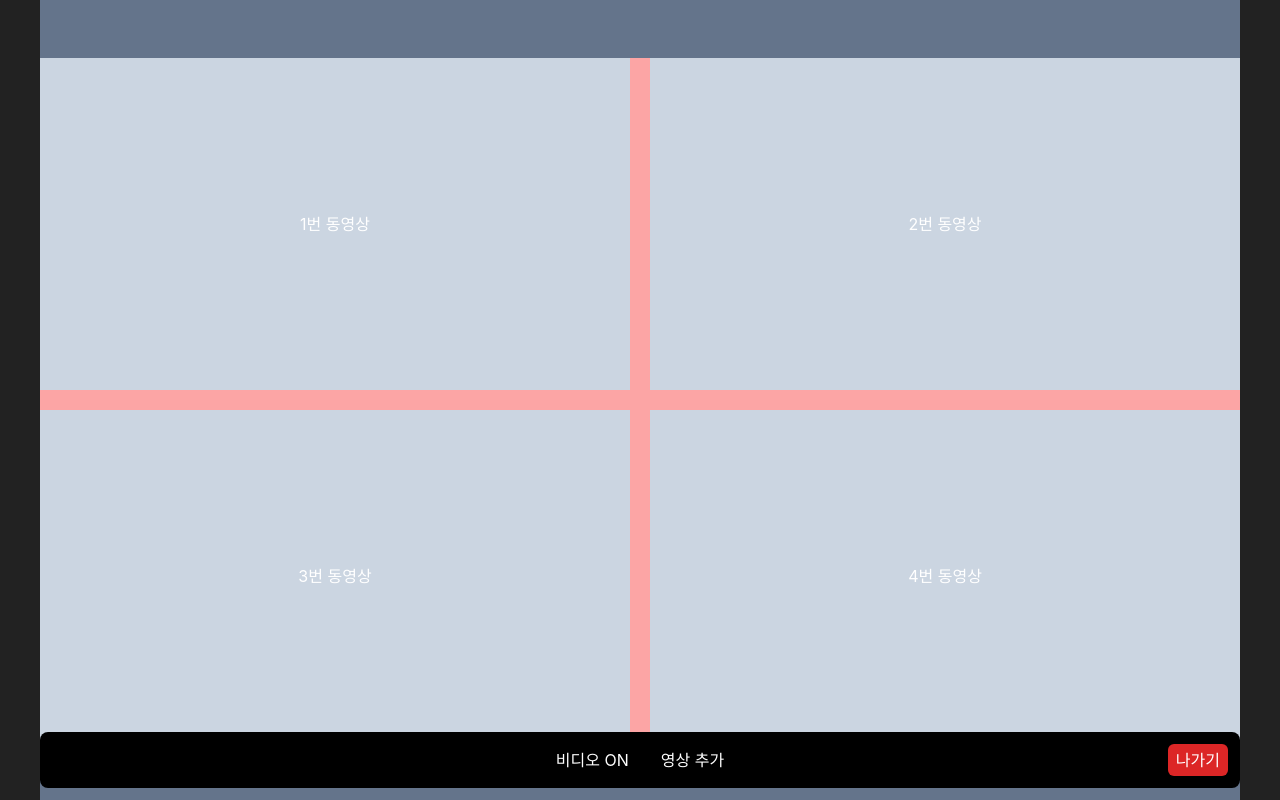
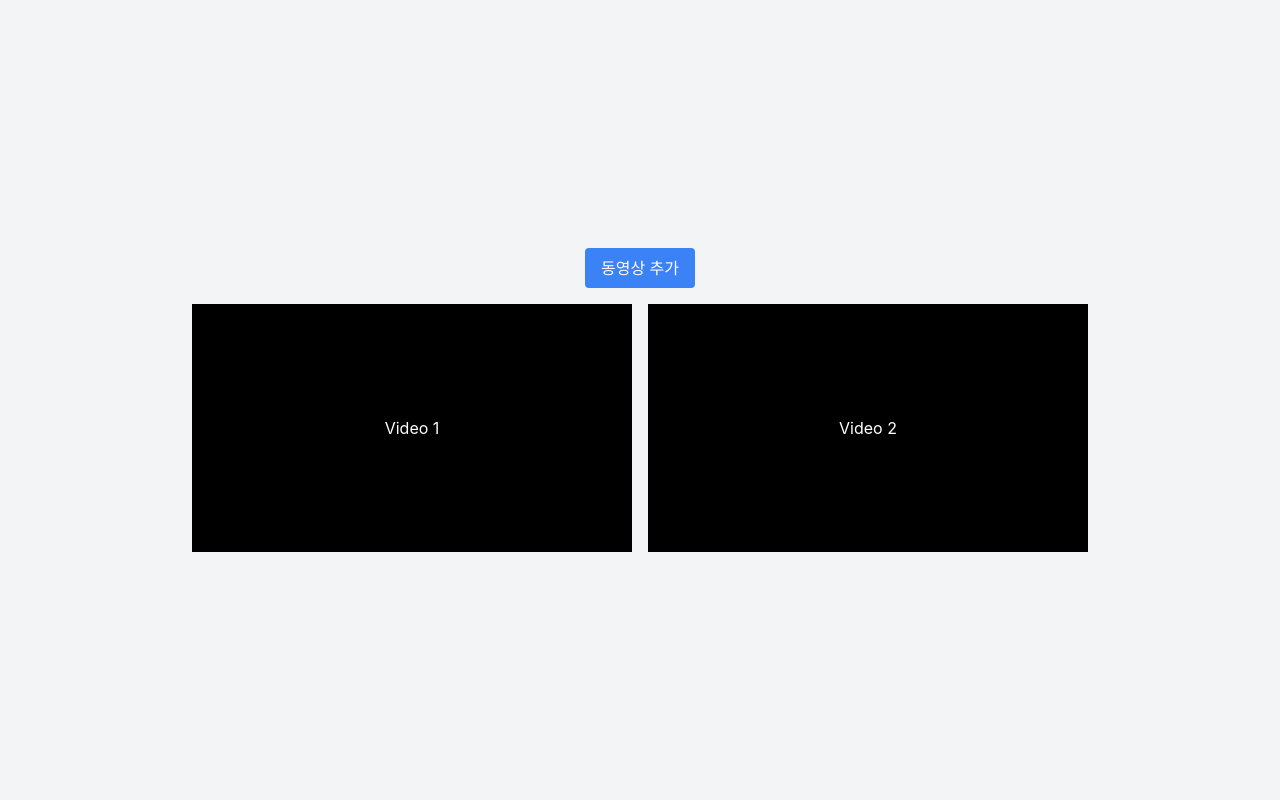
Before and after one commit to kimminsu31415/withstudy, a React (Create React App) app: page /test in a window 1280 px wide. Built offline with nearby package versions, Linux system fonts and the light colour scheme.

Commit message:
test: test 화면 수정

```diff
--- a/src/pages/Test.jsx
+++ b/src/pages/Test.jsx
@@ -1,56 +1,78 @@
-import React from "react";
+import React, { useState } from "react";
 
-function Test() {
-  // 동영상 목록 (테스트: 3개인 경우)
-  const videos = ["1번 동영상", "2번 동영상", "3번 동영상", "4번 동영상"];
-  // 4번 동영상을 추가하고 싶다면 아래처럼 넣으면 됩니다.
-  // const videos = ["1번 동영상", "2번 동영상", "3번 동영상", "4번 동영상"];
+function App() {
+  // 초기 상태: Video 1, Video 2 포함
+  const [videos, setVideos] = useState([1, 2]);
 
-  // 동영상 목록을 2개씩 묶어 행(row) 배열로 만듭니다.
-  const videoRows = [];
-  for (let i = 0; i < videos.length; i += 2) {
-    videoRows.push(videos.slice(i, i + 2));
+  // 동영상 추가 버튼 클릭 (최대 4개까지)
+  const addVideo = () => {
+    if (videos.length < 4) {
+      setVideos([...videos, videos.length + 1]);
     }
+  };
 
   return (
-    <div className="relative flex min-h-screen w-full bg-[#222222] text-white">
-      {/* 메인 콘텐츠 */}
-      <div className="mx-auto flex w-full max-w-[calc(100%-80px)] flex-col items-center justify-center bg-slate-500">
-        {/* 영상 영역: 각 행을 flex 컨테이너로 구성 */}
-        <div className="flex w-full flex-col gap-5 bg-red-300">
-          {videoRows.map((row, rowIndex) => (
-            <div key={rowIndex} className="flex w-full justify-center gap-5">
-              {row.map((video, index) => (
+    <div className="flex min-h-screen flex-col items-center justify-center bg-gray-100 p-4">
+      {/* 동영상 추가 버튼 */}
+      <button
+        onClick={addVideo}
+        className="mb-4 rounded bg-blue-500 px-4 py-2 text-white transition hover:bg-blue-600"
+      >
+        동영상 추가
+      </button>
+
+      {/* 영상 그리드 컨테이너 */}
+      <div className="grid w-full max-w-4xl gap-4">
+        {/* 영상이 2개 이하일 때 1x2 배열 */}
+        {videos.length <= 2 && (
+          <div className="grid grid-cols-2 gap-4">
+            {videos.map((video, index) => (
               <div
                 key={index}
-                  className="flex aspect-video max-w-[calc(50%)] flex-1 items-center justify-center bg-slate-300"
+                className="flex aspect-video flex-1 items-center justify-center bg-black text-white"
               >
-                  {video}
+                Video {video}
               </div>
             ))}
           </div>
+        )}
+
+        {/* 영상이 3개일 때, 가운데 정렬 */}
+        {videos.length === 3 && (
+          <div className="grid grid-cols-2 grid-rows-2 gap-4">
+            {videos.slice(0, 2).map((video, index) => (
+              <div
+                key={index}
+                className="flex aspect-video flex-1 items-center justify-center bg-black text-white"
+              >
+                Video {video}
+              </div>
+            ))}
+            {/* 가운데 정렬을 위한 빈 div */}
+            <div className="col-span-2 flex justify-center">
+              <div className="flex aspect-video max-w-[50%] flex-1 items-center justify-center bg-black text-white">
+                Video {videos[2]}
+              </div>
+            </div>
+          </div>
+        )}
+
+        {/* 영상이 4개일 때 2x2 배열 */}
+        {videos.length === 4 && (
+          <div className="grid grid-cols-2 grid-rows-2 gap-4">
+            {videos.map((video, index) => (
+              <div
+                key={index}
+                className="flex aspect-video flex-1 items-center justify-center bg-black text-white"
+              >
+                Video {video}
+              </div>
             ))}
           </div>
-      </div>
-
-      {/* 하단 Toolbar */}
-      <div className="absolute bottom-3 left-0 right-0 mx-auto w-full max-w-[calc(100%-80px)]">
-        <div className="flex h-14 items-center justify-center rounded-lg bg-black px-4">
-          <div className="flex gap-8">
-            <button>
-              <p>비디오 ON</p>
-            </button>
-            <button>
-              <p>영상 추가</p>
-            </button>
-          </div>
-          <button className="absolute right-3 rounded-md bg-red-600 px-2 py-1">
-            <p>나가기</p>
-          </button>
-        </div>
+        )}
       </div>
     </div>
   );
 }
 
-export default Test;
+export default App;
```
Lines whose indentation alone changed are shown as unchanged.
